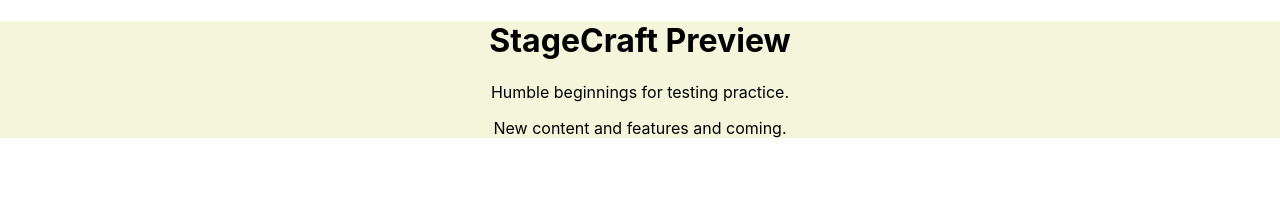
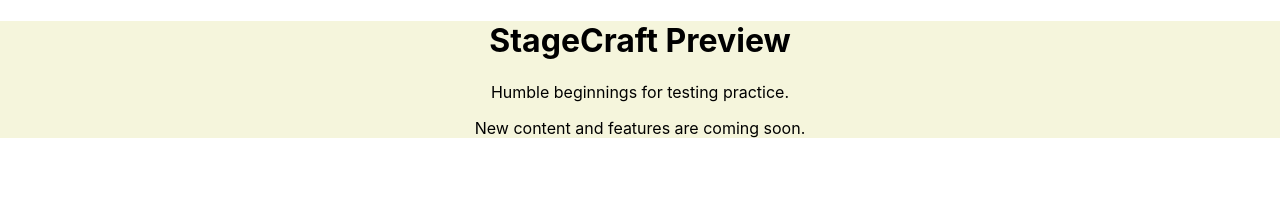
Before and after one commit to cameronjbailey/stagecraft, a React (Create React App) app in the folder frontend/: page / in a window 1280 px wide. Shown: the top 208 px of the page. Built offline with nearby package versions, Linux system fonts and the light colour scheme.

Commit message:
Fix typo on new paragraph

```diff
--- a/frontend/src/App.js
+++ b/frontend/src/App.js
@@ -5,7 +5,7 @@ function App() {
     <div className="App">
       <h1>StageCraft Preview</h1>
       <p>Humble beginnings for testing practice.</p>
-      <p>New content and features and coming.</p>
+      <p>New content and features are coming soon.</p>
     </div>
   );
 }
```
